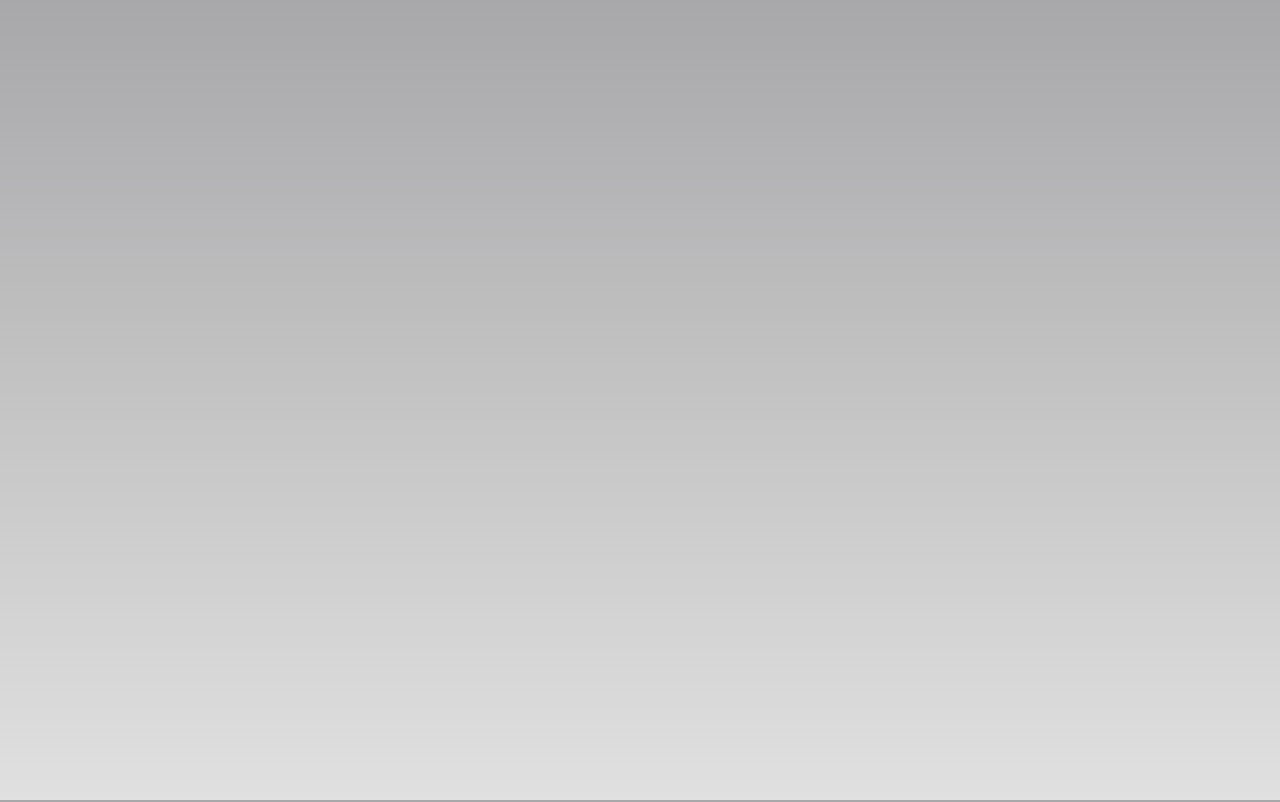
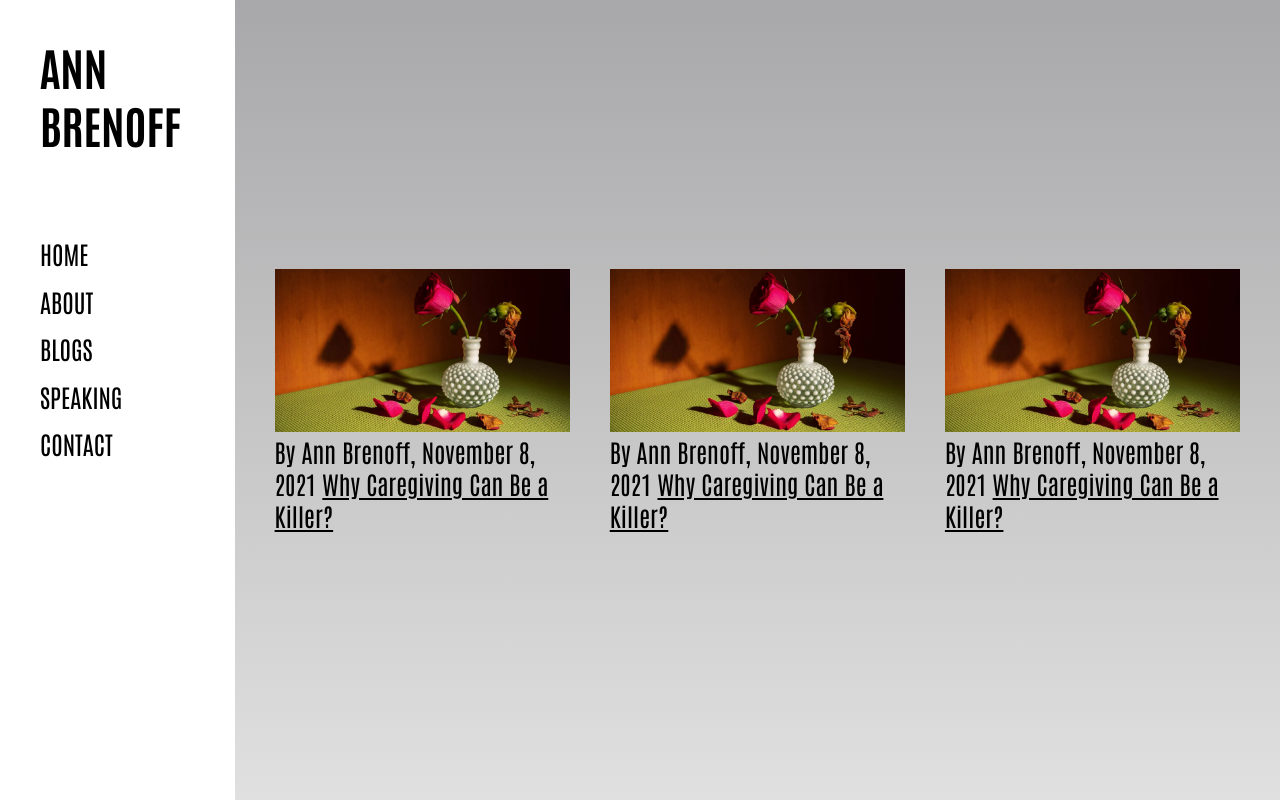
Before and after one commit to sijohn2/annbrenoff, a plain HTML site: page blogs.html in a window 1280 px wide. Shown: the top 802 px of the page. Drawn offline with Linux system fonts and the light colour scheme.

Commit message:
ann brenoff

```diff
--- a/blogs.html
+++ b/blogs.html
@@ -5,10 +5,78 @@
     <meta name="viewport" content="width=device-width">
     <title>replit</title>
     <link href="style.css" rel="stylesheet" type="text/css" />
+    <link href='https://fonts.googleapis.com/css?family=Antonio' rel='stylesheet'>
 
     <title>blogs</title>
+    <style>
+        body {
+            font-family: 'Antonio';font-size: 25px;
+        }
+
+        </style>
 </head>
 <body>
+<main>
+    <aside>
+        <h1> ANN <br>BRENOFF</h1>
+             <nav>
+                 <ul>
+                     <li><a href="index.html">HOME</a></li>
+                     <li><a href="about.html">ABOUT</a></li>
+                     <li><a href="blogs.html">BLOGS</a></li>
+                     <li><a href="speaking.html">SPEAKING</a></li>
+                     <li><a href="contact.html">CONTACT</a></li>
+                 </ul>
+             </nav>
+
+    </aside>
+
+    <!--blog-container-->
+    <section class="blog-container">
+
+        <!--box-1-->
+        <div class="blog-box">
+
+        <!--img-->
+             <div class="blog-img">
+                <img src="images/blog1.webp" alt="blog">
+             </div>
+    <!--text-->
+   <span>By Ann Brenoff, November 8, 2021</span>
+   <a href="#"class="blog-title">Why Caregiving Can Be a Killer?</a>
+        </div>
+
+        <!--blog-container-->
+
+        <!--box-2-->
+        <div class="blog-box">
+
+        <!--img-->
+             <div class="blog-img">
+                <img src="images/blog1.webp" alt="blog">
+             </div>
+    <!--text-->
+   <span>By Ann Brenoff, November 8, 2021</span>
+   <a href="#"class="blog-title">Why Caregiving Can Be a Killer?</a>
+        </div>
+
+        <!--blog-container-->
+
+
+        <!--box-3-->
+        <div class="blog-box">
+
+        <!--img-->
+             <div class="blog-img">
+                <img src="images/blog1.webp" alt="blog">
+             </div>
+    <!--text-->
+   <span>By Ann Brenoff, November 8, 2021</span>
+   <a href="#"class="blog-title">Why Caregiving Can Be a Killer?</a> </div>
+            </section>
+
+</style>
+</main>
 
 </body>
 </html>
--- a/style.css
+++ b/style.css
@@ -8,24 +8,24 @@ body {
 
       background: rgb(168,168,170);
       background: linear-gradient(180deg, rgba(168,168,170,1) 0%, rgba(224,224,224,1) 100%);
-      margin:0;
-      height:200vh; }
+      margin:0; min-height: 100vh;}
 
-main {
+     main {
       display:flex;}
 
 main aside {
       flex:.7;
-      background:white;}
+      background:white;
+min-height: 100vh;}
 
 aside h1 {
-    font-family: 'Antonio';font-size: 50px; margin-left: 40px; position: fixed; }
+    font-family: 'Antonio';font-size: 45px; margin-left: 40px; position: fixed; }
 
 body {
     font-family: 'Antonio';font-size: 25px;}
 
 .book-cover {
-    width: 30%; margin: 100px; text-align:center ;padding: 100px; }
+    width: 30%; margin: 100px; text-align:center ;padding: 0 100px; }
 
 main section {
       flex:3;}
@@ -66,3 +66,41 @@ nav a:hover {
     position: fixed;
     top:150px;
     right:40px; }
+
+.blog-container{
+      display: flex;
+      margin: 20px;
+      flex-wrap: wrap;
+      justify-content: center;
+      align-items: center;
+
+}
+
+.blog-box{
+      margin: 20px;
+      flex:1;}
+
+.blog-img{
+      width: 100%;
+     height: auto;
+}
+
+.blog-img img{
+      width: 100%;
+     height: 100%;
+     object-fit: cover;
+     object-position: center;
+}
+
+.blog-text{
+      display: flex;
+      padding: 30px;
+      flex-direction: column;
+}
+.blog-text span{
+
+}
+
+.blog-title{
+      color: black;
+}
```
Also changed, not shown: about.html (+22 -0 lines), contact.html (+22 -0 lines), index.html (+10 -18 lines), speaking.html (+21 -0 lines), images/blog1.webp (added), 1 other file.
